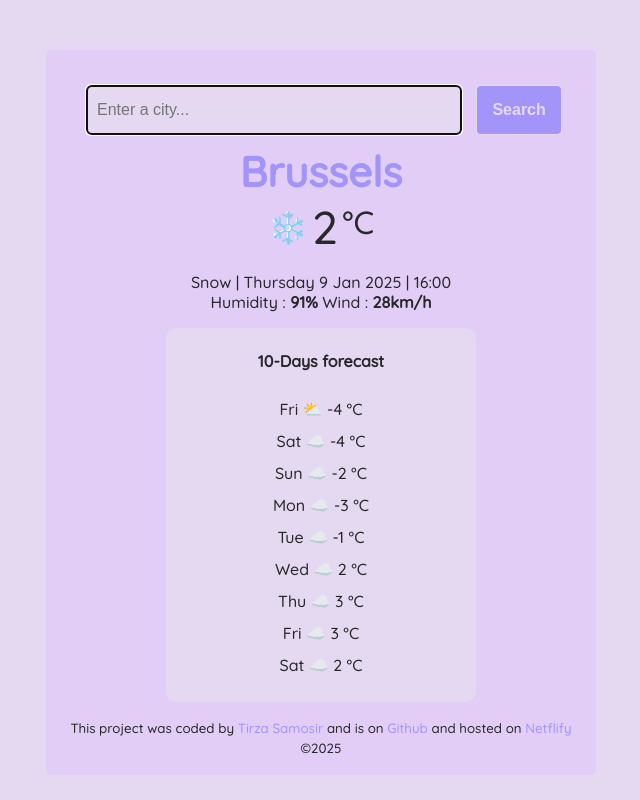
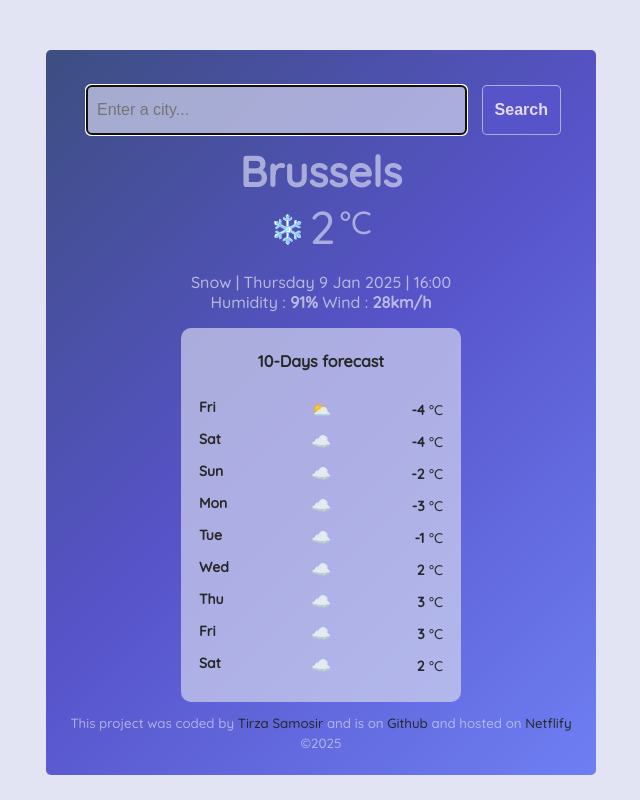
Before and after one commit to tirza-s/meteo-projet, a plain HTML site: page index.html in a window 1280 px wide. Shown: the whole page, without its empty margins (319-959 px from the left). Drawn offline with Linux system fonts and the light colour scheme.

Commit message:
background color changed and align the weather icon

```diff
--- a/index.html
+++ b/index.html
@@ -44,10 +44,10 @@
             </div>
         </main>
 
-        <section class="forecast">
+        <section class="forecast ">
             <h4>10-Days forecast</h4>
             <ul>
-                <li class="forecast-item">
+                <li class="forecast-item container">
                     <span class="day">Fri</span>
                     <span class="weather-icon">⛅️</span>
                     <span class="temperature">
@@ -55,7 +55,7 @@
                         <span class="temp-unit">°C</span>
                     </span>
                 </li>
-                <li class="forecast-item">
+                <li class="forecast-item container">
                     <span class="day">Sat</span>
                     <span class="weather-icon">☁️</span>
                     <span class="temperature">
@@ -63,7 +63,7 @@
                         <span class="temp-unit">°C</span>
                     </span>
                 </li>
-                <li class="forecast-item">
+                <li class="forecast-item container">
                     <span class="day">Sun</span>
                     <span class="weather-icon">☁️</span>
                     <span class="temperature">
@@ -71,7 +71,7 @@
                         <span class="temp-unit">°C</span>
                     </span>
                 </li>
-                <li class="forecast-item">
+                <li class="forecast-item container">
                     <span class="day">Mon</span>
                     <span class="weather-icon">☁️</span>
                     <span class="temperature">
@@ -79,7 +79,7 @@
                         <span class="temp-unit">°C</span>
                     </span>
                 </li>
-                <li class="forecast-item">
+                <li class="forecast-item container">
                     <span class="day">Tue</span>
                     <span class="weather-icon">☁️</span>
                     <span class="temperature">
@@ -87,7 +87,7 @@
                         <span class="temp-unit">°C</span>
                     </span>
                 </li>
-                <li class="forecast-item">
+                <li class="forecast-item container">
                     <span class="day">Wed</span>
                     <span class="weather-icon">☁️</span>
                     <span class="temperature">
@@ -95,7 +95,7 @@
                         <span class="temp-unit">°C</span>
                     </span>
                 </li>
-                <li class="forecast-item">
+                <li class="forecast-item container">
                     <span class="day">Thu</span>
                     <span class="weather-icon">☁️</span>
                     <span class="temperature">
@@ -103,7 +103,7 @@
                         <span class="temp-unit">°C</span>
                     </span>
                 </li>
-                <li class="forecast-item">
+                <li class="forecast-item container">
                     <span class="day">Fri</span>
                     <span class="weather-icon">☁️</span>
                     <span class="temperature">
@@ -111,7 +111,7 @@
                         <span class="temp-unit">°C</span>
                     </span>
                 </li>
-                <li class="forecast-item">
+                <li class="forecast-item container">
                     <span class="day">Sat</span>
                     <span class="weather-icon">☁️</span>
                     <span class="temperature">
--- a/src/style.css
+++ b/src/style.css
@@ -5,7 +5,7 @@ color theme
     section-color : #E5D9F2;
 */
 body {
-    background-color: #E5D9F2;
+    background-color: #d5d8efae;
     font-family: "Quicksand", serif;
     margin: 0;
     padding-top: 50px;
@@ -19,7 +19,7 @@ main {
 .wrapper {
     height: 725px;
     width: 550px;
-    background-color: #e1cdf6;
+    background: linear-gradient(-225deg, #3D4E81 0%, #5753C9 48%, #6E7FF3 100%);
     border-radius: 5px;
     margin: 0 auto;
 }
@@ -30,36 +30,43 @@ form {
 
 /* city city & search input goes below */
 .search-city {
-    background-color: #E5D9F2;
-    border: 1px solid #E5D9F2;
+    background-color: #d5d8efae;
+    border: 1px solid #d5d8efae;
     border-radius: 5px;
     padding: 15px 0px;
     padding-left: 10px;
-    width: 70%;
+    width: 71%;
     margin: 35px 10px;
     margin-bottom: 10px;
     font-size: 16px;
 }
 
 .search-input {
-    background-color: #A294F9;
-    border: 1px solid #E5D9F2;
+    background-color: #5753C9;
+    border: 1px solid #d5d8efae;
     border-radius: 5px;
-    padding: 15px 15px;
+    padding: 15px 12px;
     font-size: 16px;
-    font-weight: 800;
+    font-weight: 600;
     color: #E5D9F2;
+}
+
+.search-input:hover {
+    cursor: pointer;
+    background-color: #d5d8efae;
+    color: #272829;
+    transition: all 150ms ease-in-out;
 }
 
 /* current city style */
 h1 {
     margin: 0px;
-    color: #A294F9;
+    color: #d5d8efae;
     font-size: 42px;
     font-weight: 800;
 }
 
-
+/* Forecast style goes below */
 .forecast {
     text-align: center;
     margin: 0 auto;
@@ -70,37 +77,72 @@ h1 {
     line-height: 2;
 }
 
-/* Forecast style goes below */
-
 .forecast {
-    background-color: #E5D9F2;
+    background-color: #d5d8efae;
     border-radius: 10px;
-    width: 310px;
+    color: #272829;
+    width: 280px;
     padding-top: 2px;
     padding-bottom: 5px;
-    margin-bottom: 15px;
+    margin-bottom: 10px;
 }
 
-.forecase-item {
+.forecast-item.container {
     display: flex;
-    justify-content: space-evenly;
+    justify-content: space-between;
+}
+
+.day {
+    flex: 1;
+    /* Make the day span take up equal space */
+    text-align: left;
+    font-weight: bold;
+    font-size: 14px;
+    padding-left: 18px;
+}
+
+.temperature {
+    /* Make temperature span take up equal space */
+    flex: 1;
+    text-align: right;
+    padding-right: 18px;
+}
+
+.weather-icon {
+    font-size: 16px;
+    text-align: center;
+}
+
+.temp-value {
+    font-weight: bold;
+    font-size: 14px;
+}
+
+.temp-unit {
+    font-size: 14px;
 }
 
 ul {
     padding-left: 0px;
 }
 
+p span {
+    color: #e8e9f3ae;
+}
+
 #current-temperature-icon {
-    font-size: 32px;
+    font-size: 28px;
     position: relative;
     bottom: 5px;
 }
 
 #current-temperature-value {
     font-size: 46px;
+    color: #d5d8efae;
 }
 
 #current-temperature-unit {
+    color: #d5d8efae;
     font-size: 32px;
     position: relative;
     bottom: 10px;
@@ -108,14 +150,17 @@ ul {
 
 footer {
     text-align: center;
+    color: #d5d8efae;
 }
 
 a {
-    color: #A294F9;
+    color: #272829;
     text-decoration: none;
+    font-weight: 500;
 }
 
 a:hover {
     cursor: pointer;
-    text-decoration: underline
+    text-decoration: underline;
+    transition: all 150ms ease-in-out;
 }
```
